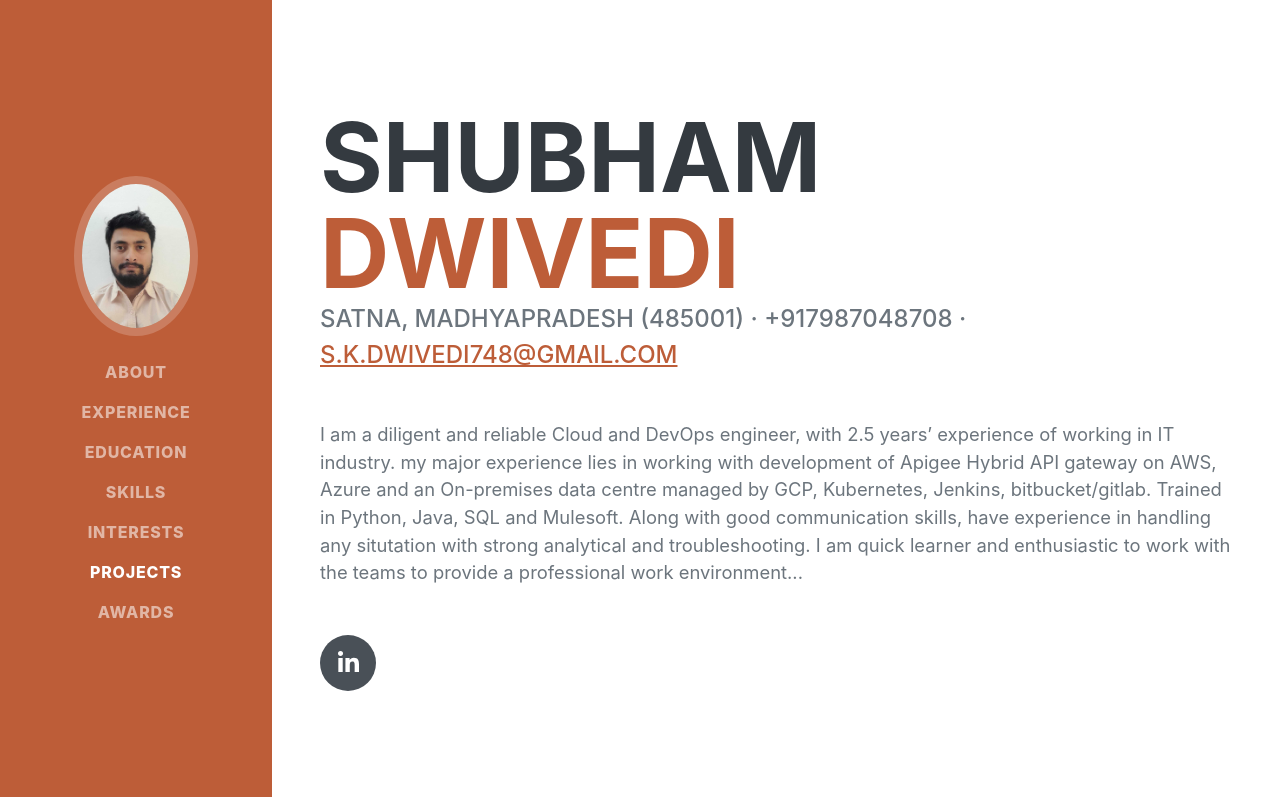
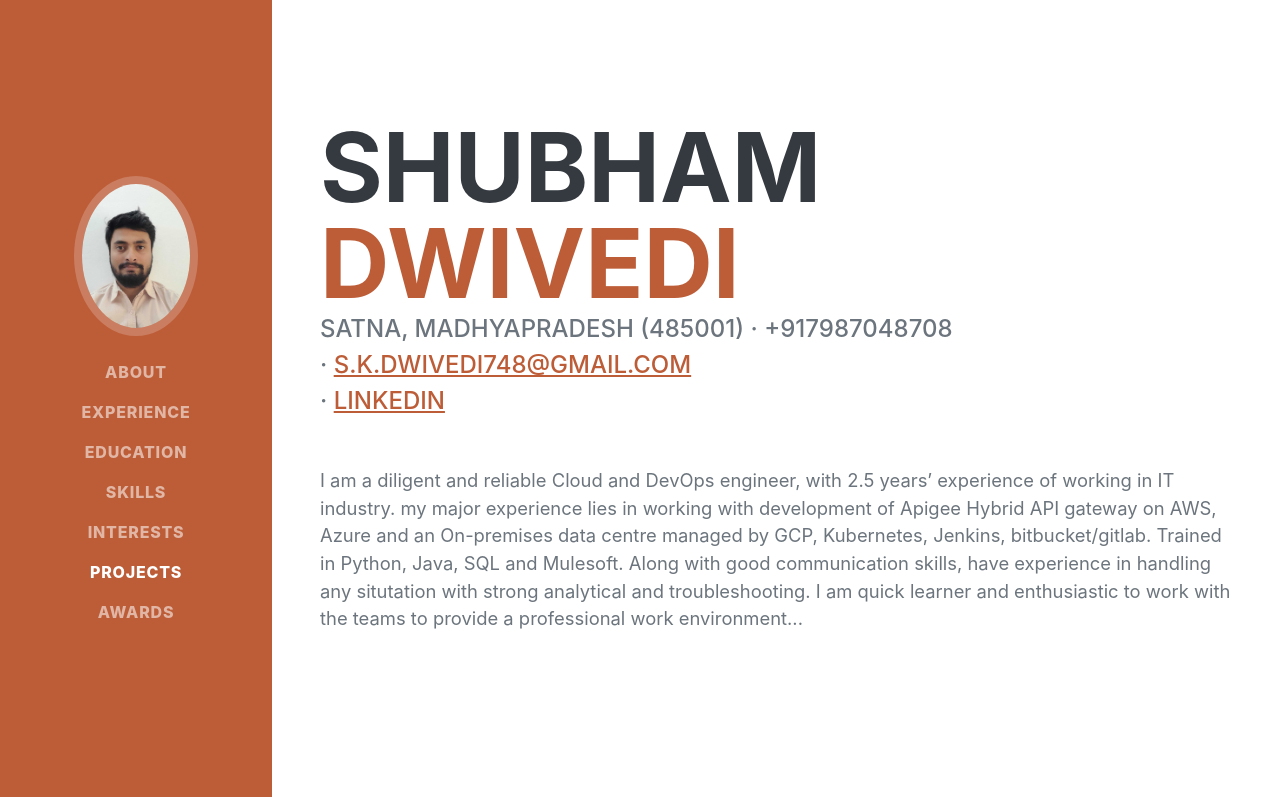
Before and after one commit to shubham7481/shubham7481.github.io, a plain HTML site: page index.html in a window 1280 px wide. Shown: the top 797 px of the page. Drawn offline with nearby package versions, Linux system fonts and the light colour scheme; a web font is replaced by a local one.

Commit message:
final Commit

```diff
--- a/index.html
+++ b/index.html
@@ -45,8 +45,9 @@
                         <span class="text-primary">Dwivedi</span>
                     </h1>
                     <div class="subheading mb-5">
-                        Satna, MadhyaPradesh (485001) · +917987048708 ·
-                        <a href="mailto:s.k.dwivedi748@gmail.com">s.k.dwivedi748@gmail.com</a>
+                        Satna, MadhyaPradesh (485001) · +917987048708 <br>·
+                        <a href="mailto:s.k.dwivedi748@gmail.com">s.k.dwivedi748@gmail.com</a><br>·
+                        <a href="linkedin.com/in/shubham-dwivedi-4b0a32b4" target="_blank"> Linkedin</a>
                     </div>
                     <p class="lead mb-5">I am a diligent and reliable Cloud
                         and DevOps engineer, with 2.5
@@ -57,9 +58,7 @@
                         Along with good communication skills, have experience in handling any situtation with strong analytical and troubleshooting.
                         I am quick learner and enthusiastic to work with the teams
                         to provide a professional work environment...</p>
-                    <div class="social-icons">
-                        <a class="social-icon" href="#!"><i class="fab fa-linkedin-in"></i></a>
-                    </div>
+
                 </div>
             </section>
             <hr class="m-0" />
```
